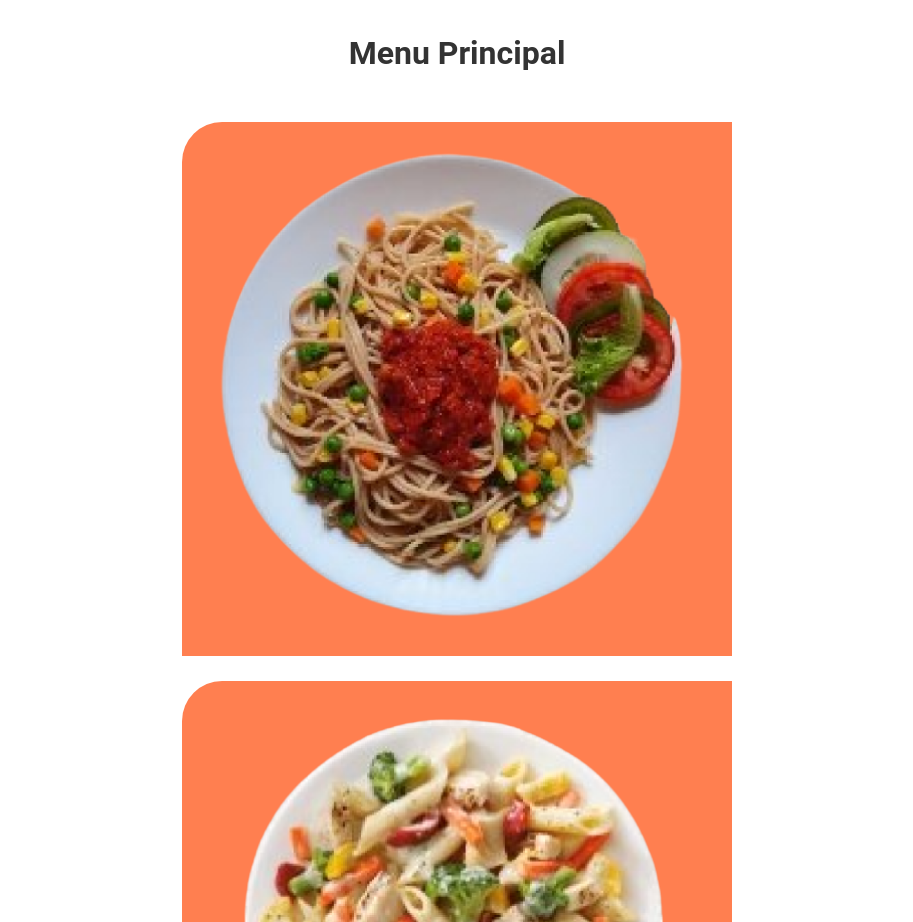
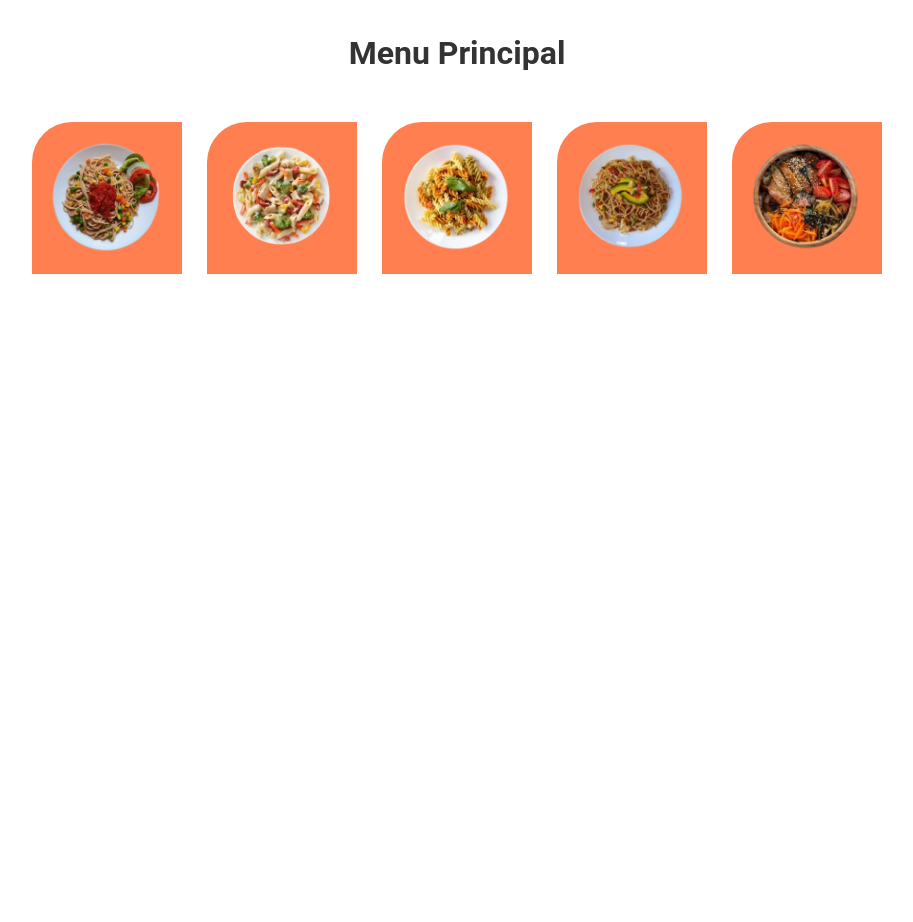
Before and after one commit to BIEH01/BasicCssGrid, a plain HTML site: page index.html in a window 1280 px wide. Shown: the part 1260-2182 px from the top of the page, without its empty margins (183-1096 px from the left). After the commit the page ends 1734 px from the top, so only its background shows below. Drawn offline with Linux system fonts and the light colour scheme.

Commit message:
Modification on menu-grid to fix the size of elements

```diff
--- a/style.css
+++ b/style.css
@@ -100,7 +100,7 @@ main {
     display: grid;
     gap: 25px;
     justify-content: center;
-    grid-template-columns: repeat(auto-fit, minmax(150px));
+    grid-template-columns: repeat(auto-fit, 150px);
 }
 
 .menu-grid-item {
```
